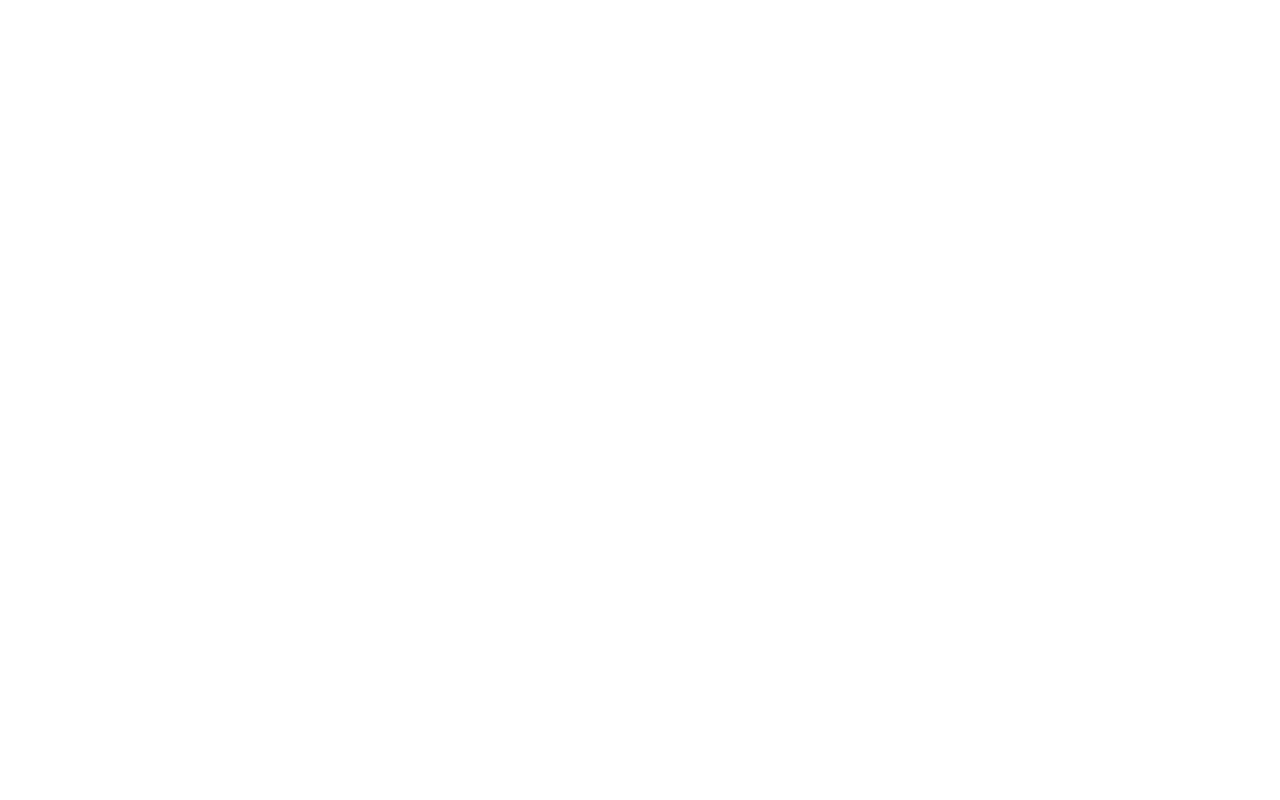
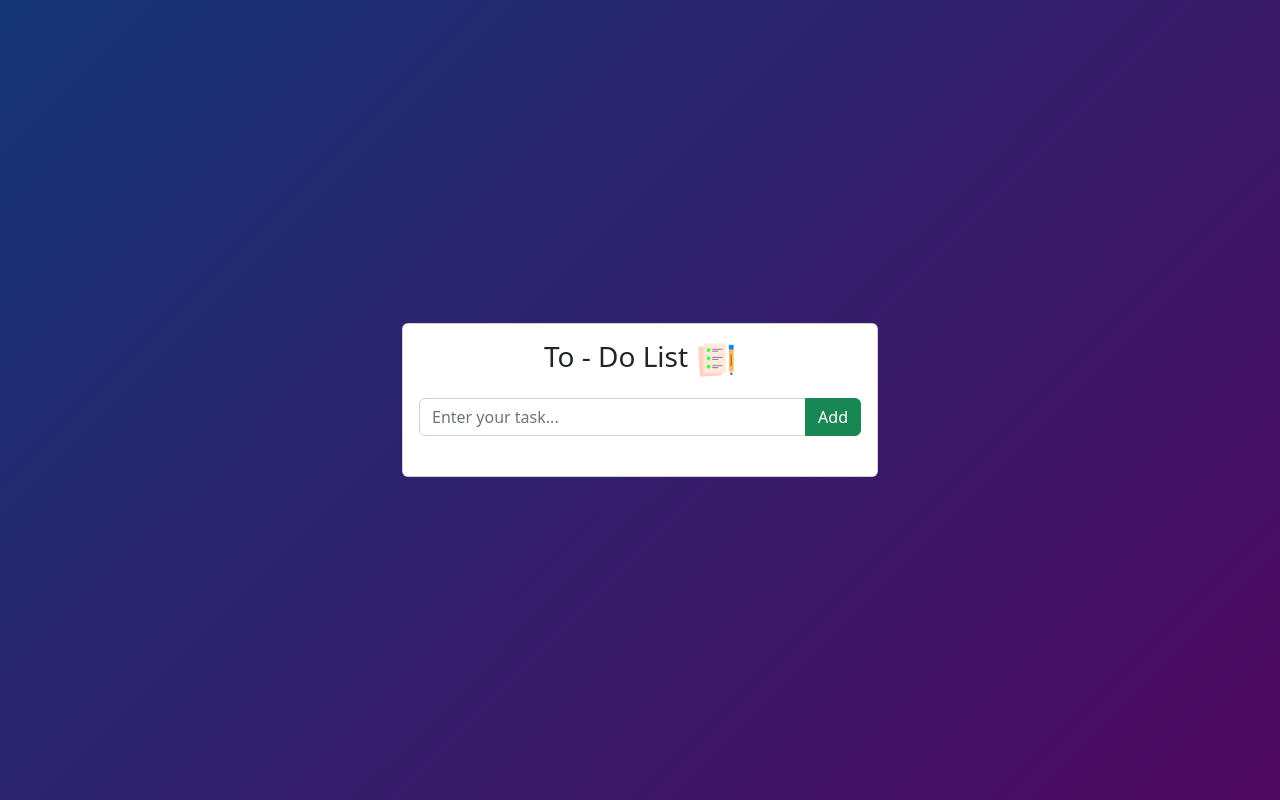
Before and after one commit to ShreyaVinodBarad/Projects-SVB, a plain HTML site: page Project-11_ToDoListApp/index.html in a window 1280 px wide. Drawn offline with nearby package versions, Linux system fonts and the light colour scheme.

Commit message:
30 July 2025 - Wednesday

```diff
--- a/Project-11_ToDoListApp/index.html
+++ b/Project-11_ToDoListApp/index.html
@@ -8,7 +8,27 @@
     <link href="https://cdn.jsdelivr.net/npm/bootstrap@5.2.0-beta1/dist/css/bootstrap.min.css" rel="stylesheet">
 </head>
 
-<body>
+<body class="d-flex justify-content-center align-items-center"
+    style="height: 100vh; background: linear-gradient(135deg,#153677, #4e085f);">
+    <div class="container" style="width: 500px;">
+        <div class="card">
+            <div class="card-body">
+                <div class="d-flex gap-2 justify-content-center">
+                    <h3>To - Do List</h3>
+                    <img src="./Assets/ToDoListImg.png" alt="ToDoListImg" height="40px" width="40px">
+                </div>
+                <div class="input-group mt-3">
+                    <input type="text" class="form-control" placeholder="Enter your task..." id="taskInp" />
+                    <button type="button" class="btn btn-success" onclick="addTask()">
+                        Add
+                    </button>
+                </div>
+                <div id="displayResult" class="mt-4">
+                </div>
+            </div>
+        </div>
+    </div>
+    </div>
 
     <script src="https://cdn.jsdelivr.net/npm/bootstrap@5.2.0-beta1/dist/js/bootstrap.bundle.min.js"></script>
     <script src="./script.js"></script>
--- a/Project-11_ToDoListApp/script.js
+++ b/Project-11_ToDoListApp/script.js
@@ -0,0 +1,23 @@
+let displayTasks = document.getElementById("displayResult");
+let taskInput = document.getElementById("taskInp");
+function addTask() {
+    if (taskInput.value === "") {
+        displayTasks.innerHTML = `<div class = "alert alert-danger">
+        You must write something!
+        </div>`;
+    }
+    else {
+        displayTasks.innerHTML = `<div>
+        <ul class="text-start ps-0">
+            <li style="list-style: none;" class="d-flex gap-2 align-items-center">
+            <img src="./Assets/UncheckedImg.png" style="border-radius: 50%;" width="30px" height="30px">
+            <h5 class="mb-0">${taskInput.value}</h5>
+            </li>
+        </ul>
+        </div>`
+    }
+    resetInp();
+}
+function resetInp() {
+    taskInput.value = "";
+}
```
